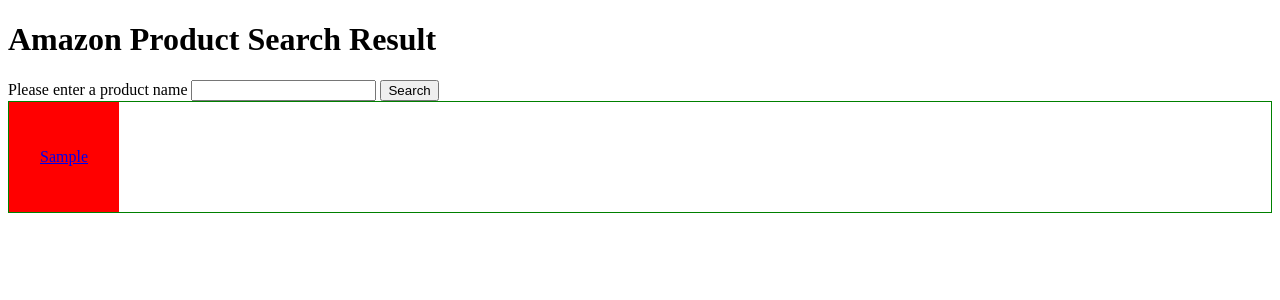
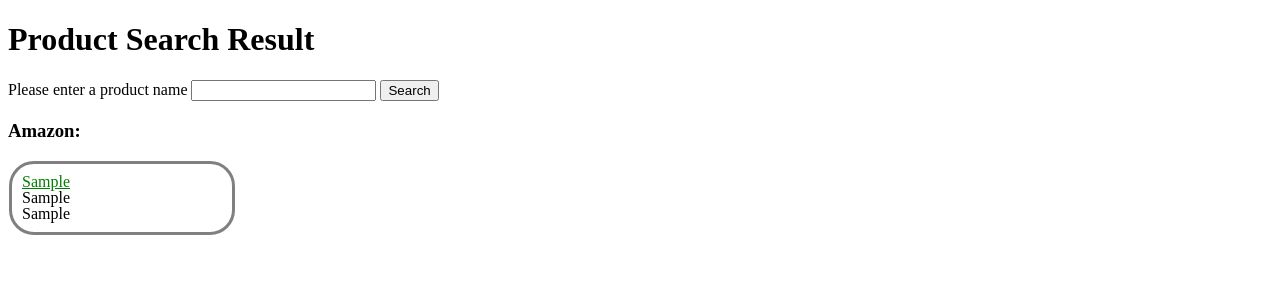
Before and after one commit to SorosWen/AmazonScrappingTool, a Django app: template AmazonScrap/scrap/templates/products.html in a window 1280 px wide. Shown: the top 300 px of the page. Run offline with Django 3.2, Linux system fonts and the light colour scheme; the template is opened without the code that fills it: most values are stand-ins (such as "Sample title", 1, 10 or a date in 2020).

Commit message:
Updated Interface using CSS
I learnt more about CSS and updated the front end design. The interface is now much more user friendly.

```diff
--- a/AmazonScrap/scrap/static/scrap/style.css
+++ b/AmazonScrap/scrap/static/scrap/style.css
@@ -1,8 +1,7 @@
 .wrapper{
-    max-height: 120px;
-    border: 1px solid green;
+    border: 1px solid white;
     display: flex;
-    overflow-x: auto;
+    overflow: auto;
 }
 
 .wrapper::-webkit-scrollbar{
@@ -10,10 +9,14 @@
 }
 
 .wrapper .item{
-    min-width: 110px;
-    height: 110px;
-    line-height: 110px;
-    text-align: center;
-    background-color: red;
+    min-width: 200px;
+    max-width: 200px;
+    padding: 10px;
+    line-height: 1;
+    text-align: left;
+    background-color: white;
+    border-style: solid ;
+    border-color: grey;
+    border-radius: 25px;
     margin-right: 2px;
 }
--- a/AmazonScrap/scrap/templates/products.html
+++ b/AmazonScrap/scrap/templates/products.html
@@ -4,7 +4,7 @@
     <link rel="stylesheet" href="{% static 'scrap/style.css' %}">
 
     <head>
-        <h1>Amazon Product Search Result</h1>
+        <h1>Product Search Result</h1>
     </head>
 
     <form action = "" method = "POST" id = "product_search">
@@ -16,10 +16,11 @@
 
 
     {% if product_list %}
+        <h3>Amazon: </h3>
         <div class="wrapper">
         {% for product in product_list %}
             <div class="item">
-                <a href='{{product.0}}'>{{product.1}}</a><br>
+                <a href='{{product.0}}' style="color: green">{{product.1}}</a><br>
                 {{product.2}}<br>
                 {{product.3}}<br>
             </div>
--- a/AmazonScrap/scrap/views.py
+++ b/AmazonScrap/scrap/views.py
@@ -6,7 +6,7 @@ from bs4 import BeautifulSoup
 import requests
 
 HEADERS = ({'User-Agent':
-            'Mozilla/5.0 (X11; Linux x86_64) AppleWebKit/537.36 (KHTML, like Gecko) Chrome/44.0.2403.157 Safari/601.36',
+            'Mozilla/5.0 (X11; Linux x86_64) AppleWebKit/537.36 (KHTML, like Gecko) Chrome/44.0.2403.157 Safari/572.36',
             'Accept-Language': 'en-US, en;q=0.5'})
 
 ##########################################################
@@ -33,7 +33,7 @@ def amazon_getSearchResult(product_name):
     soup = BeautifulSoup(webpage.content, "lxml")
     links = soup.find_all("a", attrs={'class':'a-link-normal s-no-outline'})
     product_list = []
-    count = 10
+    count = 12
     for link in links:
         link = "https://www.amazon.com" + link.get('href')
         product_list.append(amazon_product(link))
```
